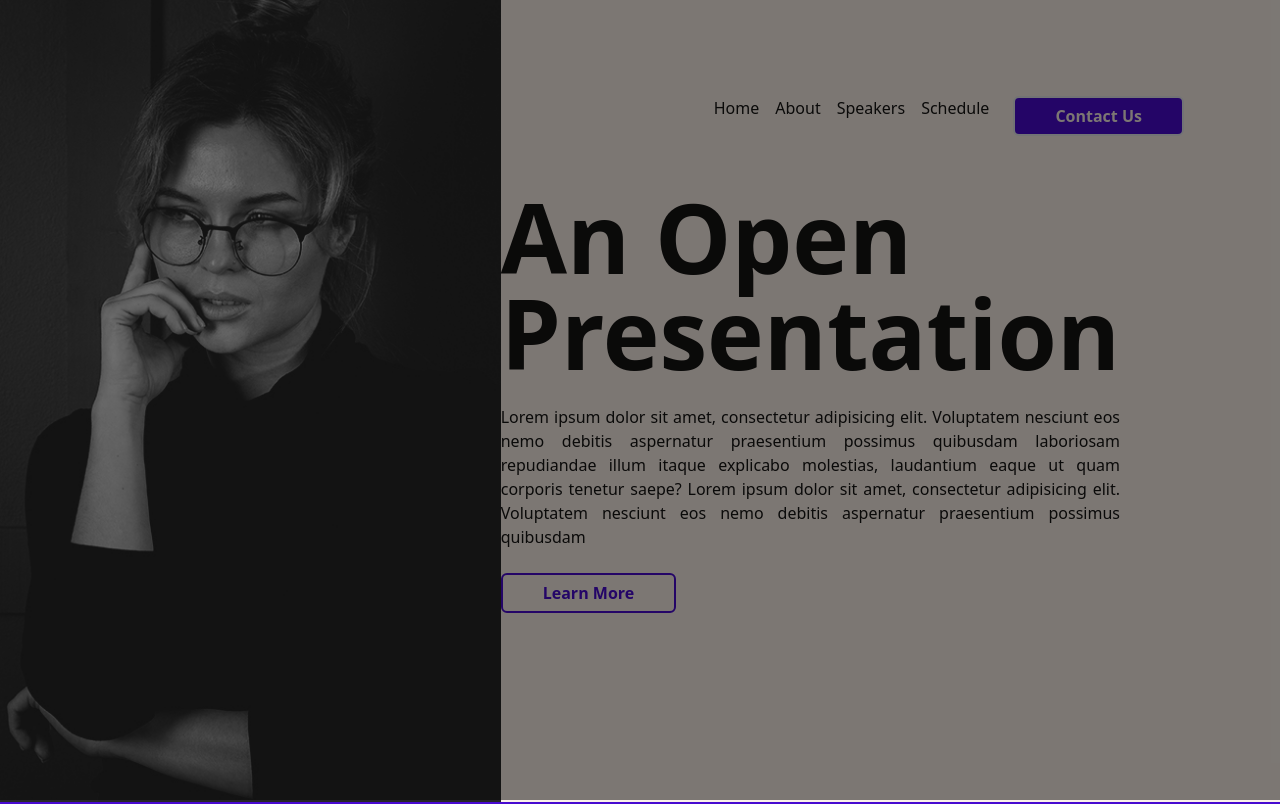
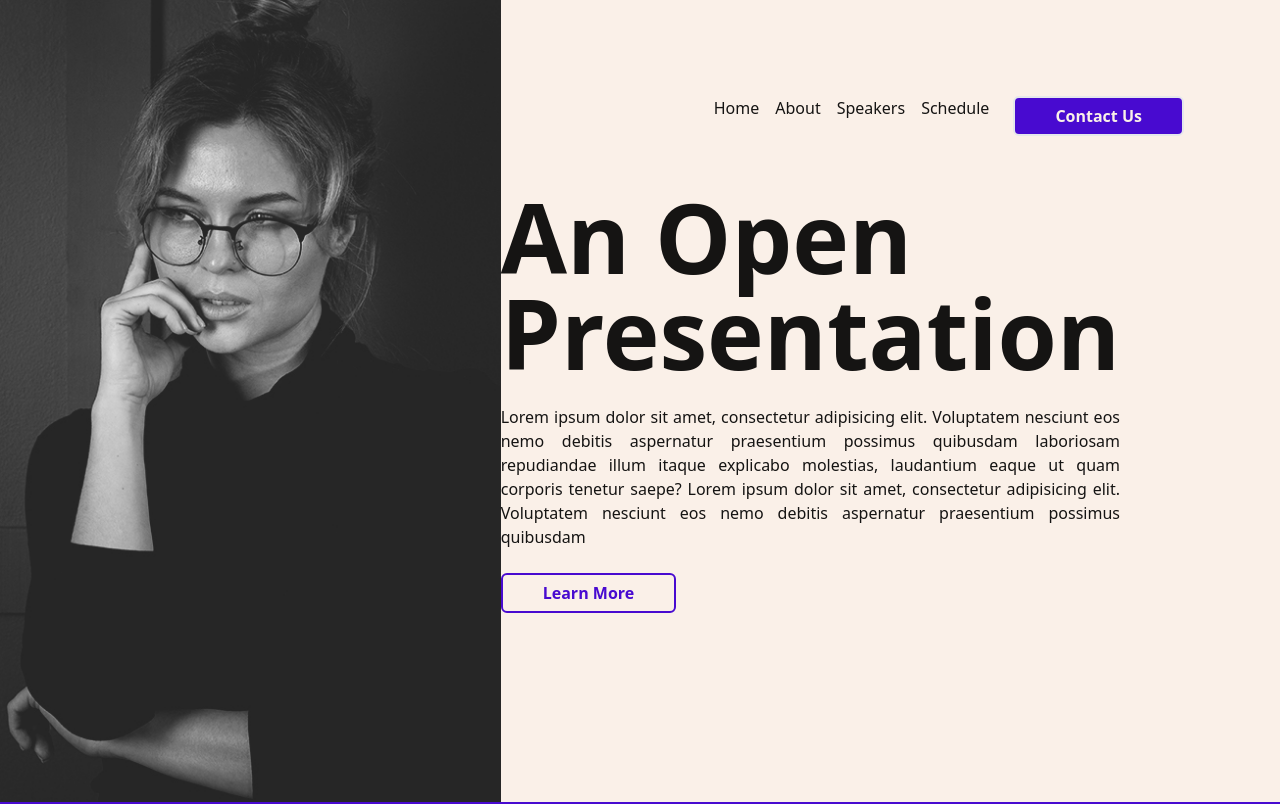
Before and after one commit to Gab2903/psdcrossover, a React (Vite) app in the folder psdcrossover/: page / in a window 1280 px wide. Shown: the top 804 px of the page. Built offline with nearby package versions, Linux system fonts and the light colour scheme.

Commit message:
minor chnages

```diff
--- a/psdcrossover/src/components/Home.jsx
+++ b/psdcrossover/src/components/Home.jsx
@@ -55,7 +55,7 @@ const Home = () => {
             <p>
               Lorem ipsum dolor sit amet consectetur adipisicing elit. Quae nisi
               tenetur natus voluptate deleniti, molestiae aliquid suscipit
-              impedit. Distinctio, expedita.
+              impedit. expedita.
             </p>
             <div className="card-actions">
               <button className="btn btn-primary px-12 mt-4">LearnMore</button>
--- a/psdcrossover/src/components/footer.jsx
+++ b/psdcrossover/src/components/footer.jsx
@@ -14,10 +14,10 @@ const Footer = () => {
     <div>
       {/* Header + IMG */}
       <header
-        className="w-full h-96 bg-cover bg-center size-full"
+        className="w-full h-[720px] bg-cover bg-center size-full"
         style={{ backgroundImage: `url(${image1})` }}
       >
-        <div className="absolute inset-0 bg-black bg-opacity-50 flex items-center justify-center">
+        <div className="absolute inset-0 flex items-center justify-center">
           <h1 className="text-4xl text-white font-bold"></h1>
         </div>
       </header>
```
